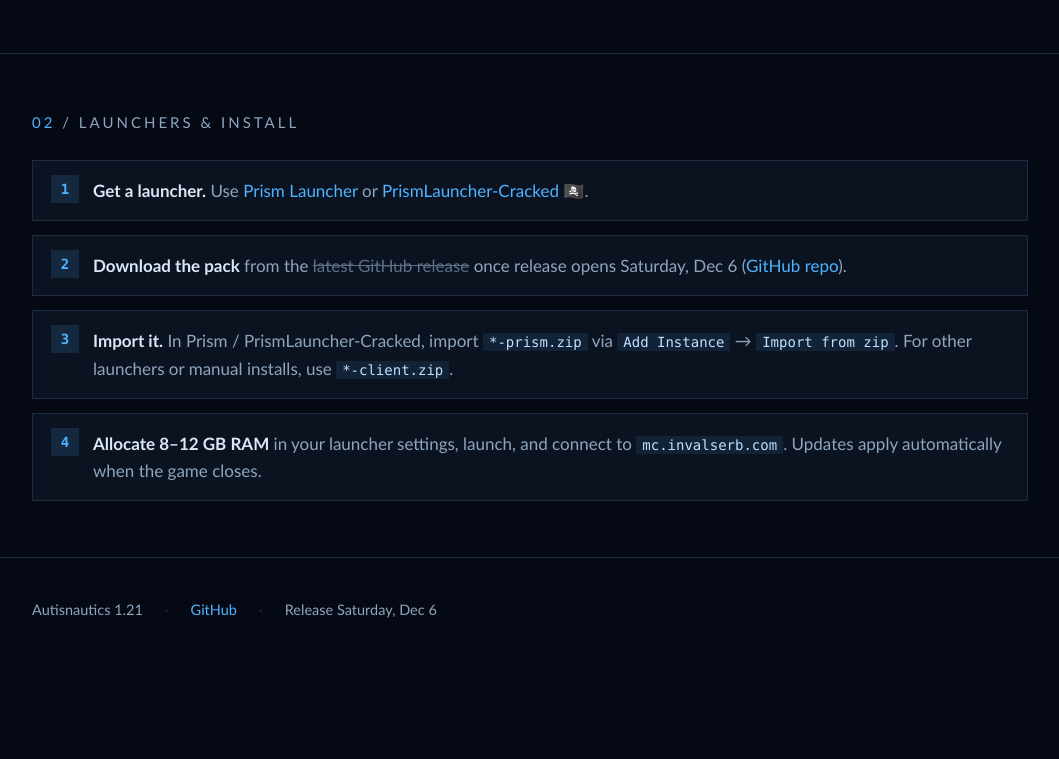
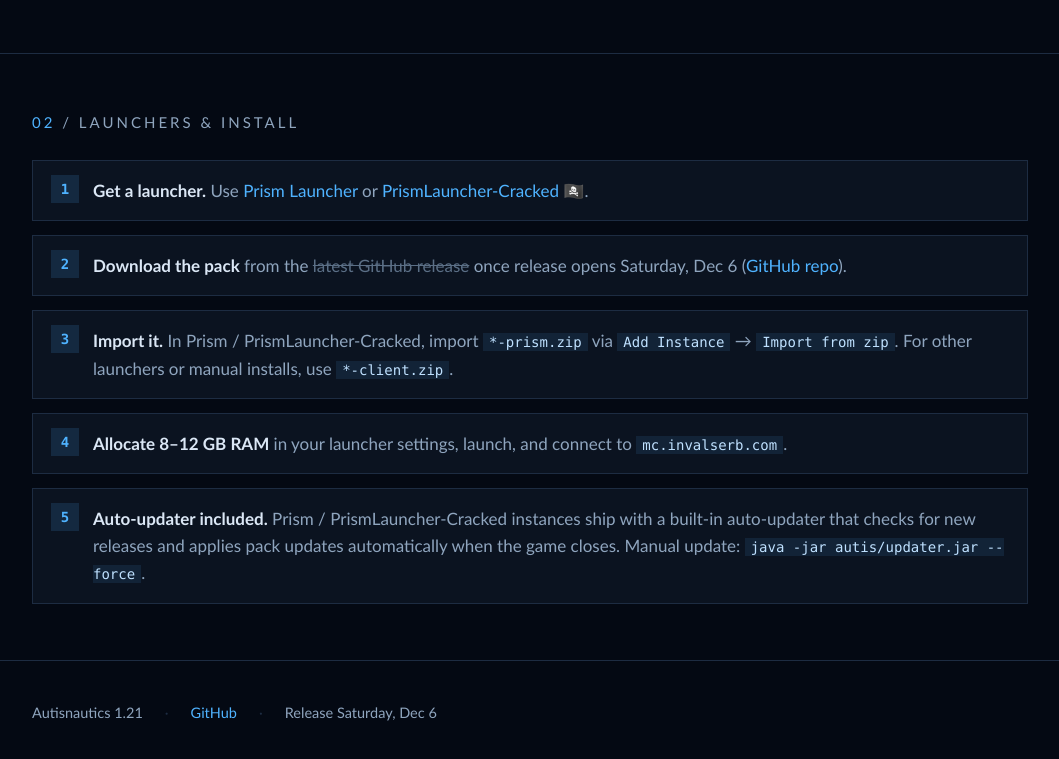
Before and after one commit to InvalidArgument3/invalserb-site, a plain HTML site: page index.html in a window 1280 px wide. Shown: the part 1159-1918 px from the top of the page, without its empty margins (110-1169 px from the left). Before the commit the page ends 1840 px from the top, so only its background shows below. Drawn offline with Linux system fonts and the light colour scheme.

Commit message:
Highlight built-in auto-updater in hero and install steps

```diff
--- a/index.html
+++ b/index.html
@@ -151,7 +151,7 @@
     <div>
       <div class="kicker">Minecraft 1.21.1 · NeoForge · Release Saturday, Dec 6</div>
       <h1>Autisnautics 1.21</h1>
-      <p class="lead">Minecraft 1.21.1 NeoForge modpack and server. Release opens Saturday, Dec 6.</p>
+      <p class="lead">Minecraft 1.21.1 NeoForge modpack and server with a built-in auto-updater. Release opens Saturday, Dec 6.</p>
       <div class="btns">
         <span class="btn btn-disabled" aria-disabled="true">Download (Dec 6)</span>
         <a class="btn btn-ghost" href="https://github.com/InvalidArgument3/Autisnautics-1.21">GitHub</a>
@@ -188,7 +188,8 @@
       <li><b>Get a launcher.</b> Use <a href="https://prismlauncher.org/">Prism Launcher</a> or <a href="https://github.com/Diegiwg/PrismLauncher-Cracked/releases/latest">PrismLauncher-Cracked</a> 🏴‍☠️.</li>
       <li><b>Download the pack</b> from the <span class="disabled-link">latest GitHub release</span> once release opens Saturday, Dec 6 (<a href="https://github.com/InvalidArgument3/Autisnautics-1.21">GitHub repo</a>).</li>
       <li><b>Import it.</b> In Prism / PrismLauncher-Cracked, import <code>*-prism.zip</code> via <code>Add Instance</code> → <code>Import from zip</code>. For other launchers or manual installs, use <code>*-client.zip</code>.</li>
-      <li><b>Allocate 8–12 GB RAM</b> in your launcher settings, launch, and connect to <code>mc.invalserb.com</code>. Updates apply automatically when the game closes.</li>
+      <li><b>Allocate 8–12 GB RAM</b> in your launcher settings, launch, and connect to <code>mc.invalserb.com</code>.</li>
+      <li><b>Auto-updater included.</b> Prism / PrismLauncher-Cracked instances ship with a built-in auto-updater that checks for new releases and applies pack updates automatically when the game closes. Manual update: <code>java -jar autis/updater.jar --force</code>.</li>
     </ol>
   </div>
 </section>
```
